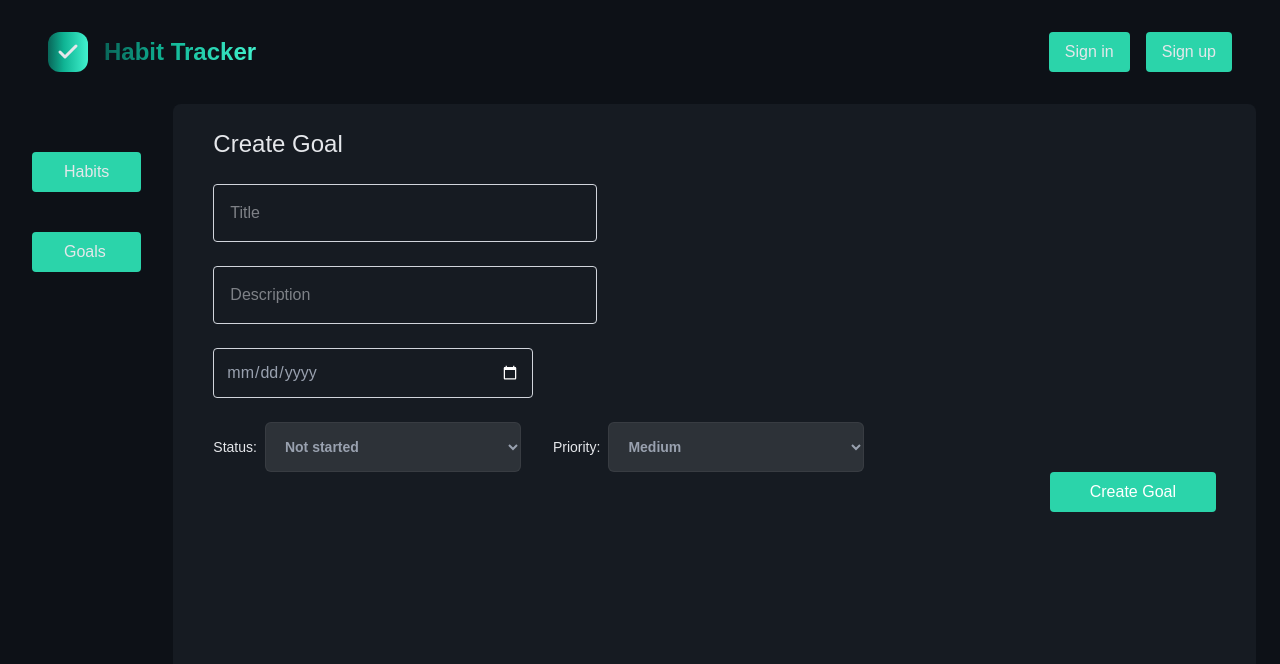
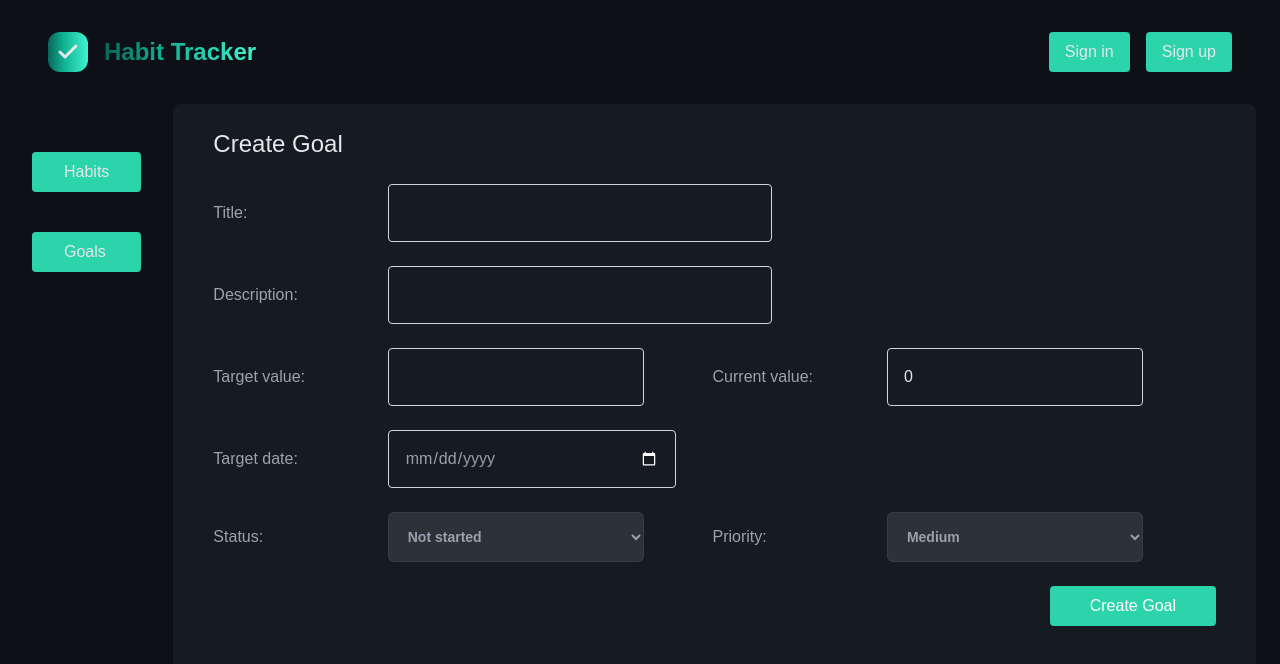
Before and after one commit to Gal-Greenberg/Habit_Tracker, a Next.js app in the folder frontend/: page /goals/create in a window 1280 px wide. Shown: the top 664 px of the page. Built offline with nearby package versions, Linux system fonts and the light colour scheme; no server answers.

Commit message:
implement GoalsContext

```diff
--- a/frontend/app/components/HabitCard.tsx
+++ b/frontend/app/components/HabitCard.tsx
@@ -1,5 +1,6 @@
 import { useEffect, useState } from 'react';
 import { completeHabit } from 'services/habits';
+import { useGoals } from '@/context/GoalsContext';
 
 interface Habit {
   habit : {
@@ -14,8 +15,10 @@ interface Habit {
 }
 
 const HabitCard: React.FC<Habit> = ({ habit }) => {
+  const { goals } = useGoals();
   const radius = 50;
   const circumference = 2 * Math.PI * radius;
+  const goal = goals.find(g => g._id === habit.goal);
   const [progressPercentage, setProgressPercentage] = useState(0);
   const [extraProgress, setExtraProgress] = useState(0);
 
@@ -75,9 +78,9 @@ const HabitCard: React.FC<Habit> = ({ habit }) => {
       </div>
 
       <div className="min-h-6">
-        {habit.goal && <p className="text-bgButton">part of a goal {habit.goal}</p>}
+        {goal && <p className="text-bgButton">part of a goal {goal.title}</p>}
       </div>
-      <div className="min-h-6">
+      <div className="min-h-6 mt-2">
         {extraProgress > 0 && <p className="text-bgButton text-center">🔥 {extraProgress} Extra Completion!</p>}
       </div>
 
--- /dev/null
+++ b/frontend/app/context/GoalsContext.tsx
@@ -0,0 +1,68 @@
+'use client';
+import { createContext, useContext, useEffect, useState, ReactNode } from 'react';
+import { getGoals, createGoal, updateGoal, deleteGoal } from "services/goals";
+
+interface ProviderProps {
+    children: ReactNode;
+}
+
+interface Goal {
+    _id: string;
+    title: string;
+    description: string;
+    targetValue: Number;
+    currentValue: Number;
+    targetDate: Date;
+    status: string;
+    priority: string;
+}
+
+interface GoalsContextType {
+    goals: Goal[];
+    addGoal: (data: any) => Promise<void>;
+    editGoal: (id: string, data: any) => Promise<void>;
+    removeGoal: (id: string) => Promise<void>;
+}
+
+const GoalsContext = createContext<GoalsContextType | null>(null);
+
+export const GoalsProvider = ({ children }: ProviderProps) => {
+    const [goals, setGoals] = useState<any[]>([]);
+
+    useEffect(() => {
+        getGoals().then(fetchedGoals => {
+            setGoals(fetchedGoals);
+        }).catch(error => {
+            console.error("Error fetching goals:", error);
+        });
+    }, []);
+
+    const addGoal = async (data: any) => {
+        const newGoal = await createGoal(data);
+        setGoals([...goals, newGoal]);
+    };
+
+    const editGoal = async (id: string, data: any) => {
+        const updatedGoal = await updateGoal(id, data);
+        setGoals(goals.map(goal => goal._id === id ? updatedGoal : goal));
+    };
+
+    const removeGoal = async (id: string) => {
+        await deleteGoal(id);
+        setGoals(goals.filter(goal => goal._id !== id));
+    };
+
+    return (
+        <GoalsContext.Provider value={{ goals, addGoal, editGoal, removeGoal }}>
+            {children}
+        </GoalsContext.Provider>
+    );
+};
+
+export const useGoals = () => {
+    const ctx = useContext(GoalsContext);
+    if (!ctx) {
+        throw new Error("useGoals must be used within <GoalsProvider>");
+    }
+    return ctx;
+};
--- a/frontend/app/goals/create/page.tsx
+++ b/frontend/app/goals/create/page.tsx
@@ -1,25 +1,28 @@
 'use client';
 import { useState } from 'react';
 import { useRouter } from 'next/navigation';
-import { createGoal } from '../../services/goals';
+import { useGoals } from "@/context/GoalsContext";
 
 const createGoalPage = () => {
+    const { addGoal } = useGoals();
     const dtToday = new Date().toISOString().split('T')[0];
     const [title, setTitle] = useState("");
     const [description, setDescription] = useState("");
-    const [targetDate, setTargetDate] = useState("");
+    const [targetValue, setTargetValue] = useState(0);
+    const [currentValue, setCurrentValue] = useState(0);
+    const [targetDate, setTargetDate] = useState(new Date().toISOString().split('T')[0]);
     const [status, setStatus] = useState("not started");
     const [priority, setPriority] = useState("medium");
     const router = useRouter();
 
     const handleCreateGoal = async () => {
-        if (!title || !description || !targetDate) {
+        if (!title || !description || !targetDate || !targetValue || targetValue === 0) {
             alert("Please fill in all fields.");
             return;
         }
 
         try {
-            await createGoal(title, description, targetDate, status, priority);
+            await addGoal({ title, description, targetValue, currentValue, targetDate, status, priority });
             router.push('/goals');
             router.refresh();
         } catch (error) {
@@ -32,26 +35,35 @@ const createGoalPage = () => {
         <div className="ml-4 mr-4">
             <h1 className="text-textMain text-2xl pb-6">Create Goal</h1>
 
+            <div className="grid grid-cols-[15%_30%_15%_30%] gap-6">
+                <p className="content-center text-textSecondary">Title:</p>
                 <input type="text"
-                placeholder="Title"
-                className="border border-gray-300 rounded p-4 mb-6 w-sm"
+                    className="border border-gray-300 rounded p-4 w-sm col-span-3"
                     onChange={(e) => (setTitle(e.target.value))}
                 />
-            <br />
+                <p className="content-center text-textSecondary">Description:</p>
                 <input type="text"
-                placeholder="Description"
-                className="border border-gray-300 rounded p-4 mb-6 w-sm"
+                    className="border border-gray-300 rounded p-4 w-sm col-span-3"
                     onChange={(e) => (setDescription(e.target.value))}
                 />
-            <br />
-
+                <p className="content-center text-textSecondary">Target value:</p>
+                <input type="number"
+                    className="border border-gray-300 rounded p-4 mr-6 w-3xs"
+                    onChange={(e) => (setTargetValue(Number(e.target.value)))}
+                />
+                <p className="content-center text-textSecondary">Current value:</p>
+                <input type="number"
+                    className="border border-gray-300 rounded p-4 w-3xs"
+                    defaultValue={0}
+                    onChange={(e) => (setCurrentValue(Number(e.target.value)))}
+                />
+                <p className="content-center text-textSecondary">Target date:</p>
                 <input type="date"
                     min={dtToday}
-                className="text-gray-400 scheme-dark border border-gray-300 rounded p-3 mb-6 w-xs"
+                    className="text-gray-400 scheme-dark border border-gray-300 rounded p-4 w-2xs col-span-3"
                     onChange={(e) => setTargetDate(e.target.value)}
                 />
-            <br />
-            <div className="inline text-sm text-textMain mb-2 mr-2">Status:</div>
+                <p className="content-center text-textSecondary">Status:</p>
                 <select className="rounded-md bg-white/10 *:bg-gray-800 w-3xs p-4 mr-8 text-gray-400 text-sm font-semibold inset-ring-1 inset-ring-white/5 hover:bg-white/20"
                         defaultValue="not started"
                         onChange={(e) => setStatus(e.target.value)}>
@@ -60,7 +72,7 @@ const createGoalPage = () => {
                     <option value="completed">Completed</option>
                     <option value="abandoned">Abandoned</option>
                 </select>
-            <div className="inline text-sm text-textMain mb-2 mr-2">Priority:</div   >
+                <p className="content-center text-textSecondary">Priority:</p>
                 <select className="rounded-md bg-white/10 *:bg-gray-800 w-3xs p-4 text-gray-400 text-sm font-semibold inset-ring-1 inset-ring-white/5 hover:bg-white/20"
                         defaultValue="medium"
                         onChange={(e) => setPriority(e.target.value)}>
@@ -68,6 +80,7 @@ const createGoalPage = () => {
                     <option value="medium">Medium</option>
                     <option value="high">High</option>
                 </select>
+            </div>
 
             <br />
             <div className="flex justify-end">
--- a/frontend/app/goals/page.tsx
+++ b/frontend/app/goals/page.tsx
@@ -1,11 +1,12 @@
 'use client';
 import { useEffect, useState } from 'react';
 import { useRouter } from 'next/navigation';
-import { getGoals } from 'services/goals';
+import { useGoals } from "@/context/GoalsContext";
 
 const Goals = () => {
-    const [goals, setGoals] = useState<any[]>([]);
+    const { goals } = useGoals();
     const router = useRouter();
+    console.log(goals);
 
     useEffect(() => {
         const storedUserName = sessionStorage.getItem("userName");
@@ -13,10 +14,6 @@ const Goals = () => {
             router.push('/');
             return;
         }
-        getGoals().then(fetchedGoals => {
-            setGoals(fetchedGoals);
-            // console.log(fetchedGoals);
-        });
     }, []);
 
     return (
--- a/frontend/app/habits/create/page.tsx
+++ b/frontend/app/habits/create/page.tsx
@@ -1,25 +1,17 @@
 'use client';
-import { useState, useEffect } from 'react';
+import { useState } from 'react';
 import { useRouter } from 'next/navigation';
 import { createHabit } from '../../services/habits';
-import { getGoals } from '../../services/goals';
+import { useGoals } from "@/context/GoalsContext";
 
 const createHabitPage = () => {
-    const [goals, setGoals] = useState([]);
+    const { goals } = useGoals();
     const [title, setTitle] = useState("");
     const [description, setDescription] = useState("");
     const [frequency, setFrequency] = useState(0);
     const [frequencyUnit, setFrequencyUnit] = useState("Day");
     const [assignedGoal, setAssignedGoal] = useState("");
     const router = useRouter();
-
-    useEffect(() => {
-        const loadGoals = async () => {
-            const data = await getGoals();
-            setGoals(data);
-        }
-        loadGoals();
-    }, []);
 
     const handleCreateHabit = async () => {
         if (!title || !description || !frequency || frequency === 0 || !frequencyUnit) {
--- a/frontend/app/layout.tsx
+++ b/frontend/app/layout.tsx
@@ -1,6 +1,7 @@
 import "./globals.css";
 import Sidebar from "./components/Sidebar";
 import Header from "./components/Header";
+import { GoalsProvider } from "context/GoalsContext";
 
 export default function RootLayout({
   children,
@@ -16,7 +17,9 @@ export default function RootLayout({
             <Sidebar />
             <div className="pr-6 pb-6 flex-1">
               <div className="bg-bgDashboard min-h-full p-6 rounded-lg">
-                {children}
+                <GoalsProvider>
+                  {children}
+                </GoalsProvider>
               </div>
             </div>
           </div>
--- a/frontend/app/services/habits.js
+++ b/frontend/app/services/habits.js
@@ -26,9 +26,21 @@ export const createHabit = async (title, description, frequencyValue, frequencyU
 }
 
 export const updateHabit = async (id, data) => {
+    try {
+        await api.patch(`/habits/${id}`, data);
+    } catch (error) {
+        console.error("Error updating habit:", error.response?.data || error);
+        throw error.response?.data || { message: "Failed to update habit" };
+    }
 }
 
 export const deleteHabit = async (id) => {
+    try {
+        await api.delete(`/habits/${id}`);
+    } catch (error) {
+        console.error("Error deleting habit:", error.response?.data || error);
+        throw error.response?.data || { message: "Failed to delete habit" };
+    }
 }
 
 export const completeHabit = async (id) => {
--- a/frontend/tsconfig.json
+++ b/frontend/tsconfig.json
@@ -20,7 +20,8 @@
     ],
     "baseUrl": "app/",
     "paths": {
-      "@/components/*": ["components/*"]
+      "@/components/*": ["components/*"],
+      "@/context/*": ["context/*"],
     }
   },
   "include": [
```
Also changed, not shown: frontend/app/services/goals.js (+16 -2 lines). Lines whose indentation alone changed are shown as unchanged.
